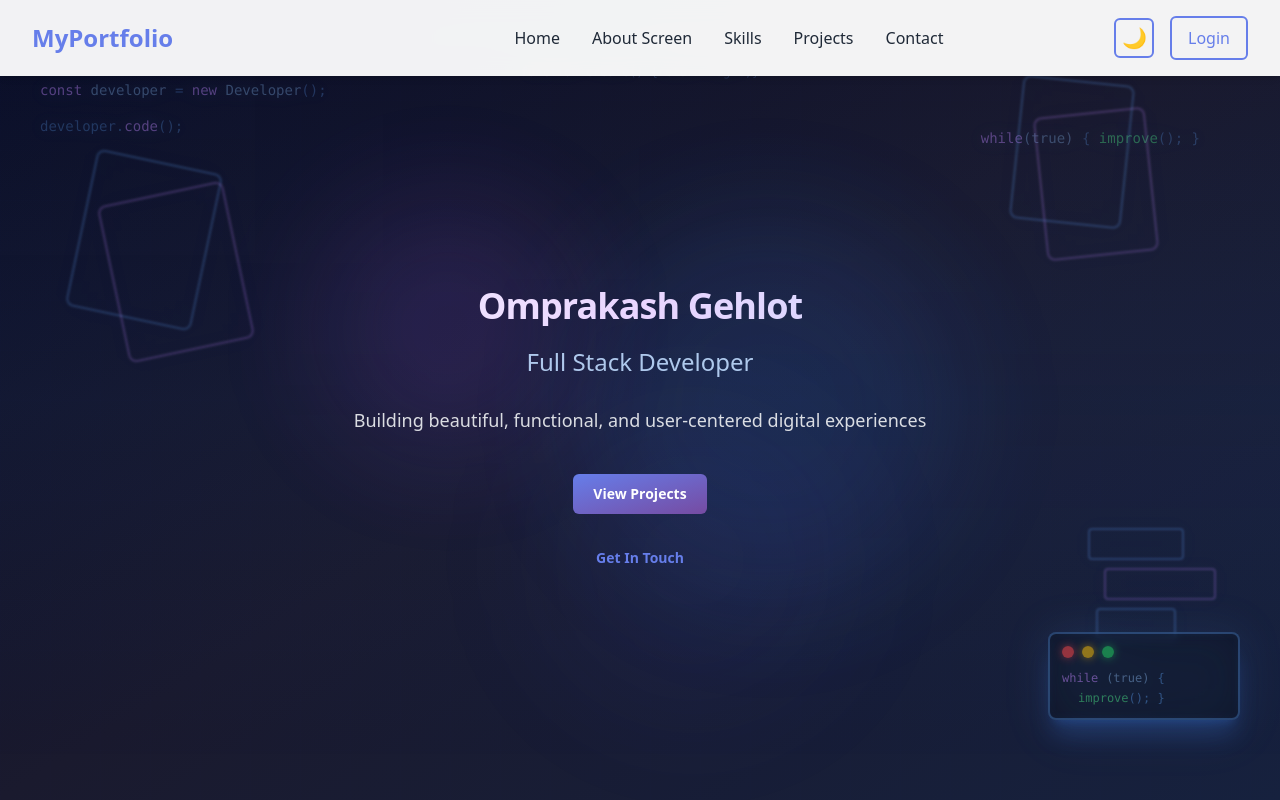
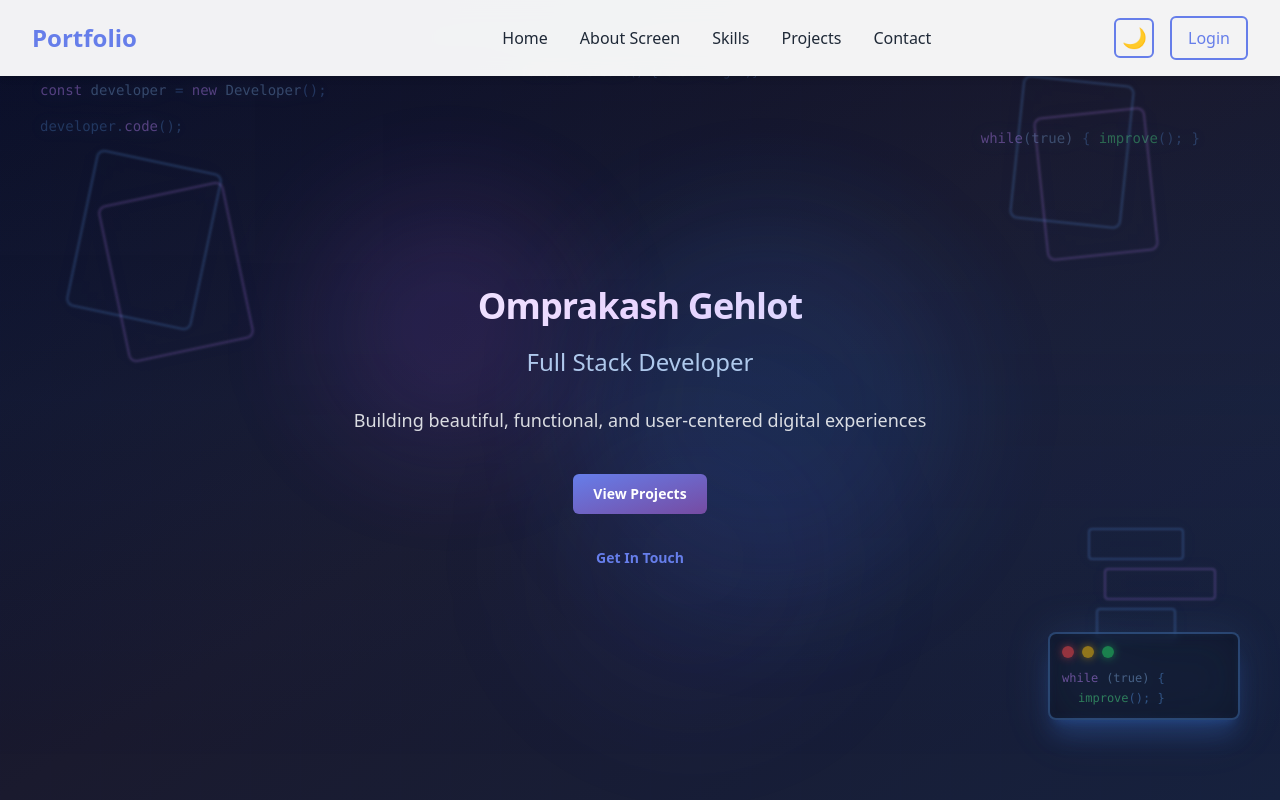
Before and after one commit to opgehlot/Myportfolio, a React (Vite) app in the folder portfolio/: page / in a window 1280 px wide. Shown: the top 800 px of the page. Built offline with nearby package versions, Linux system fonts and the light colour scheme.

Commit message:
Update: i changed the name

```diff
--- a/portfolio/src/components/Navbar.jsx
+++ b/portfolio/src/components/Navbar.jsx
@@ -49,7 +49,7 @@ const handleLogout = () => {
             onClick={(e) => handleNavClick(e, '#home')}
             className="text-2xl font-bold text-[#667eea] hover:text-[#764ba2] transition-colors duration-300 no-underline"
           >
-            MyPortfolio
+          Portfolio
           </a>
         </div>
         <div className="flex items-center gap-4">
```
